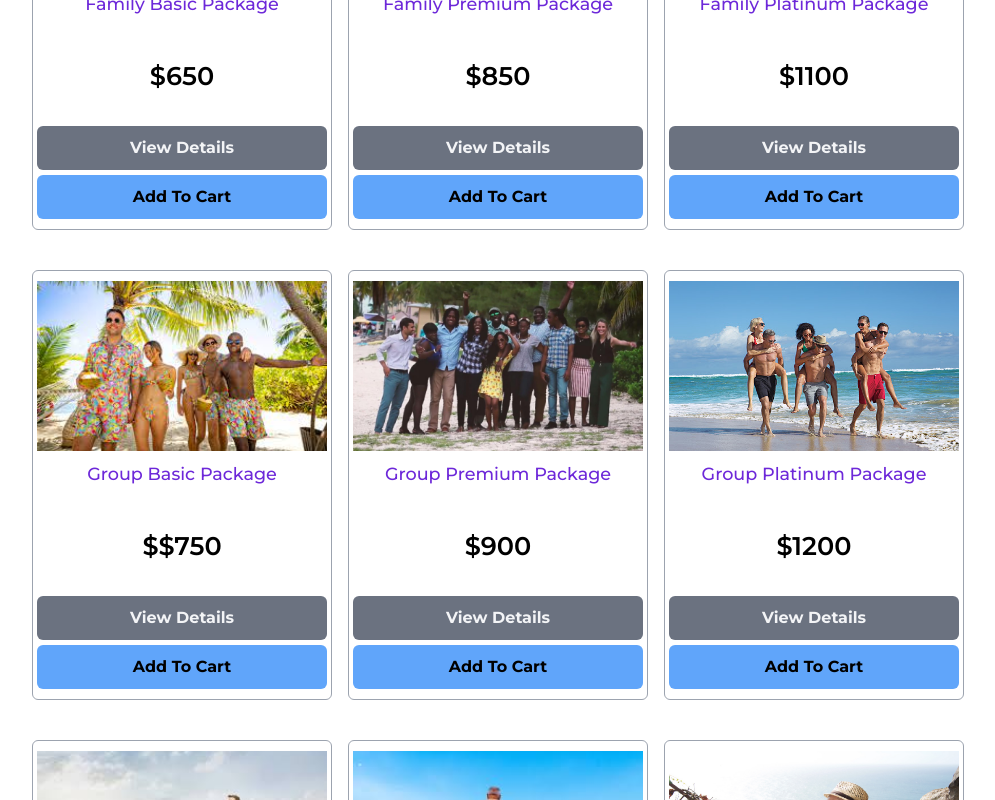
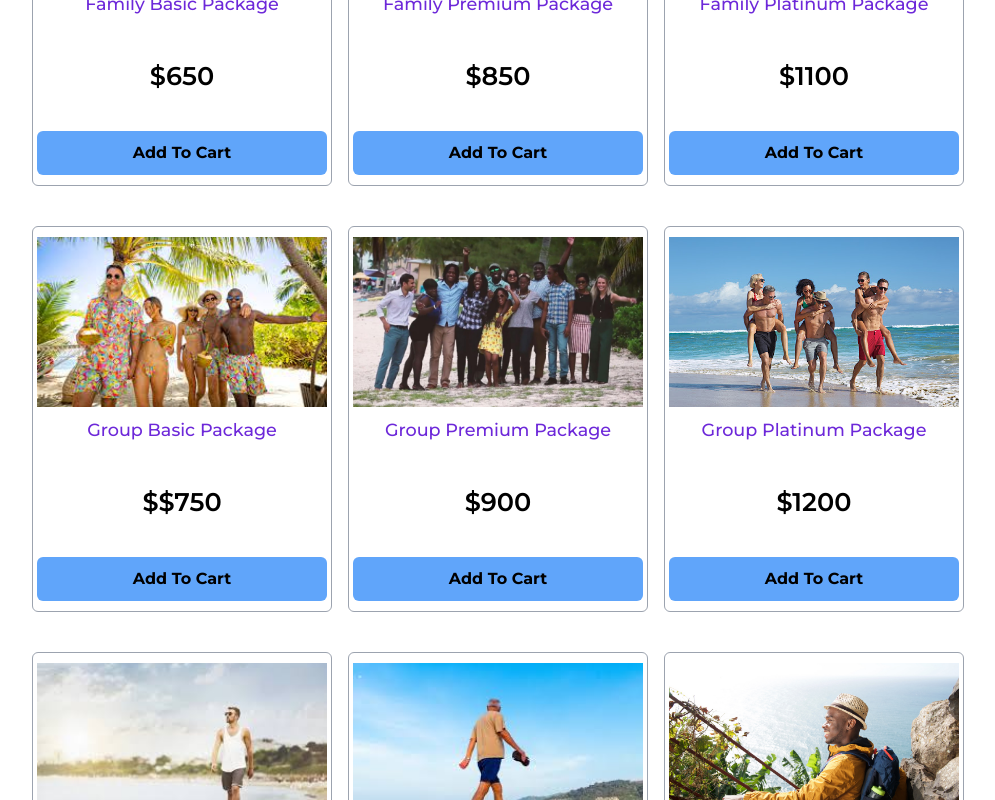
Before and after one commit to SteveA28/Project-3, a React (Vite) app in the folder client/: page / in a window 1280 px wide. Shown: the part 1280-2080 px from the top of the page, without its empty margins (142-1137 px from the left). Built offline with nearby package versions, Linux system fonts and the light colour scheme.

Commit message:
commented out view details button

```diff
--- a/client/src/components/Package.jsx
+++ b/client/src/components/Package.jsx
@@ -10,9 +10,9 @@ export default function Package({ img, packageType, packagePrice }) {
       <p className="package-price font-[600] text-center text-[1.6rem] mt-[40px] mb-[30px] ">
         {packagePrice}
       </p>
-      <button className=" bg-gray-500 py-[10px] rounded-md text-gray-100 font-bold">
+      {/* <button className=" bg-gray-500 py-[10px] rounded-md text-gray-100 font-bold">
         View Details
-      </button>
+      </button> */}
       <button className=" bg-blue-400 mt-[5px] py-[10px] rounded-md text-black font-bold">
         Add To Cart
       </button>
```
